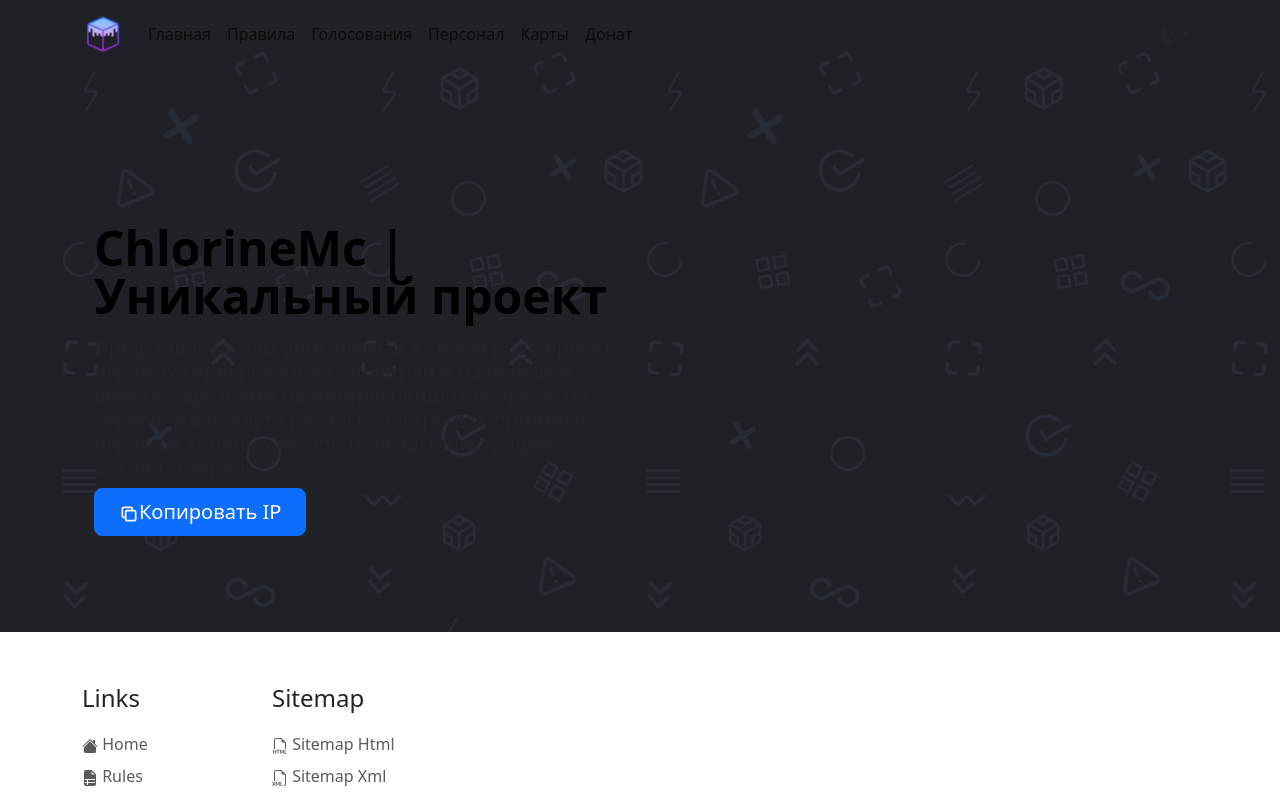
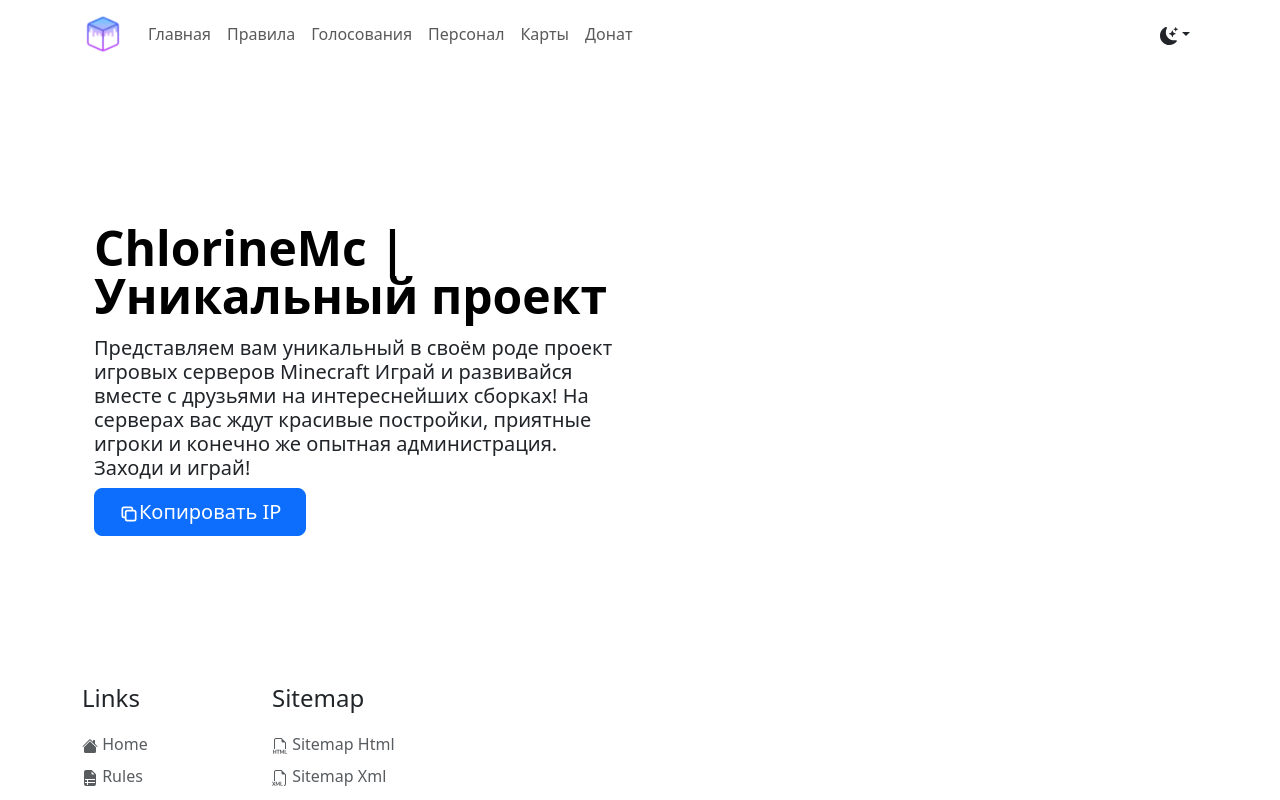
Before and after one commit to playsus/testrepo, a SvelteKit app: page / in a window 1280 px wide. Shown: the top 800 px of the page. Built offline with nearby package versions, Linux system fonts and the light colour scheme.

Commit message:
Commit
Commit

```diff
--- a/src/styles/main.css
+++ b/src/styles/main.css
@@ -1 +1,22 @@
-.background{background:url(/img/Background.webp)}::-webkit-scrollbar{width:8px}::-webkit-scrollbar-track{box-shadow:inset 0 0 16px #0000004d}::-webkit-scrollbar-thumb{background:#a6a3a3;outline:#0000004d solid 0;border-radius:8px}
+.background{
+
+
+
+
+
+
+
+
+
+    background-image: linear-gradient(180deg, rgba(var(--bs-body-bg-rgb), 0.01), rgba(var(--bs-body-bg-rgb), 1) 85%),radial-gradient(ellipse at top left, rgba(var(--bs-primary-rgb), 0.5), transparent 50%),radial-gradient(ellipse at top right, rgba(var(--bd-accent-rgb), 0.5), transparent 50%),radial-gradient(ellipse at center right, rgba(var(--bd-violet-rgb), 0.5), transparent 50%),radial-gradient(ellipse at center left, rgba(var(--bd-pink-rgb), 0.5), transparent 50%);
+
+
+
+
+
+
+
+
+
+
+}::-webkit-scrollbar{width:8px}::-webkit-scrollbar-track{box-shadow:inset 0 0 16px #0000004d}::-webkit-scrollbar-thumb{background:#a6a3a3;outline:#0000004d solid 0;border-radius:8px}
```
Also changed, not shown: static/img/Background.webp (deleted).
